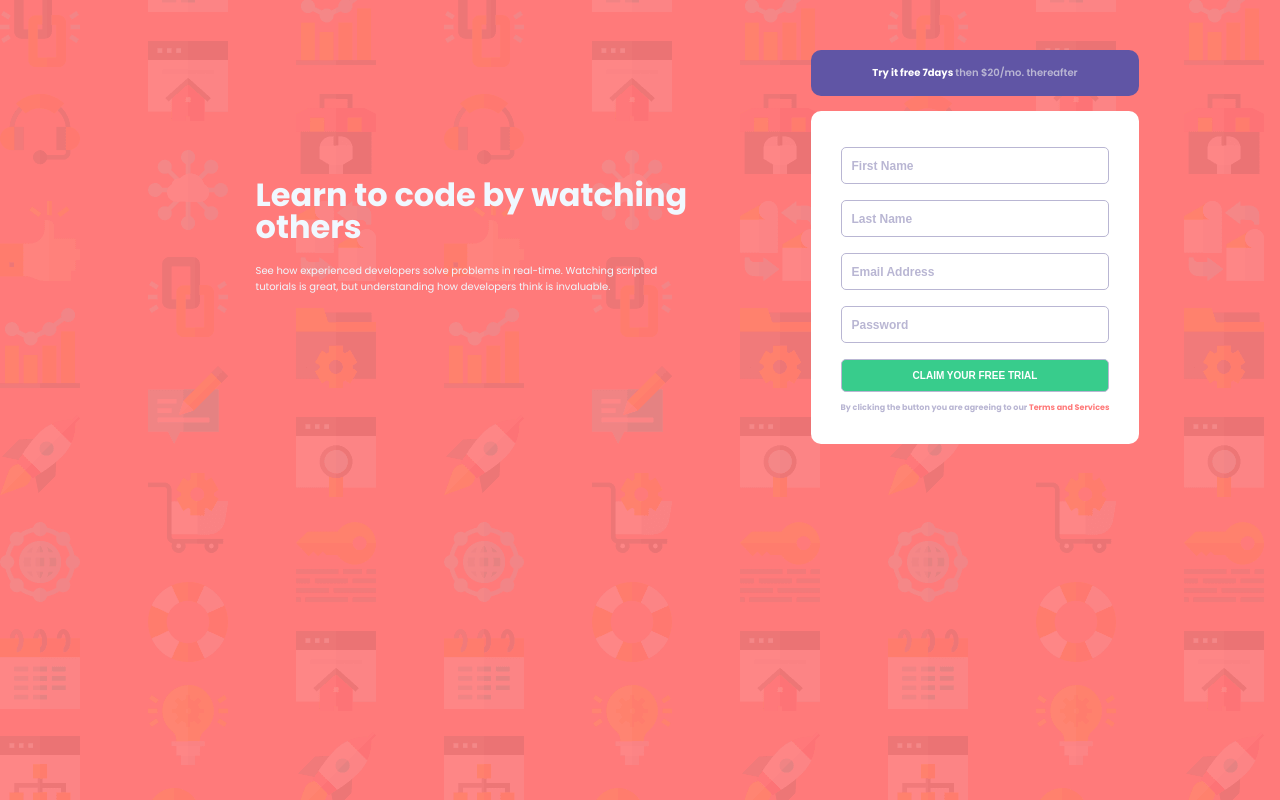
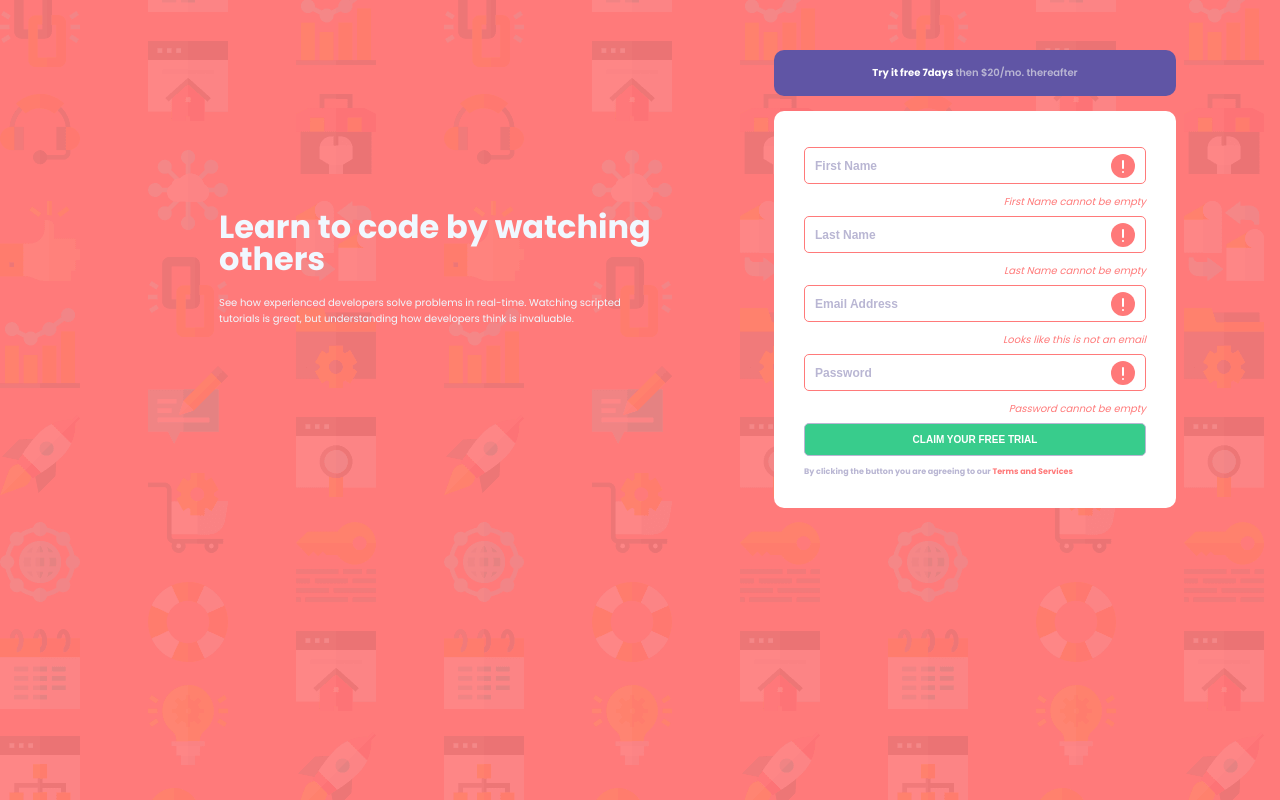
Before and after one commit to Ezeh-Vikki1635/Responsiveness-and-Media-, a plain HTML site: page index.html in a window 1280 px wide. Drawn offline with Linux system fonts and the light colour scheme.

Commit message:
added some codes to the input

```diff
--- a/index.html
+++ b/index.html
@@ -23,21 +23,24 @@
                 <form action="">
                     <div>
                         <label for="First Name"></label>
-                        <input type="text" placeholder="First Name" maxlength="12" minlength="2"  required>
+                        <input type="text" id="fName" placeholder="First Name" maxlength="12" minlength="2"  required>
+                        <i>First Name cannot be empty</i>
                     </div>
                     <div>
                         <label for="Last Name"></label>
-                        <input type="text" placeholder="Last Name" maxlength="12" minlength="2" required>
+                        <input type="text" id="Lname" placeholder="Last Name" maxlength="12" minlength="2" required>
+                        <i>Last Name cannot be empty</i>
                     </div>
                     <div>
                         <label for="email"></label>
                         <input type="email" name="email" id="email" placeholder="Email Address" required>
+                        <i>Looks like this is not an email</i>
                     </div>
                     <div>
                         <label for="password"></label>
                         <input type="password" name="password" id="password" placeholder="Password"
-                         title=""
                         required>
+                        <i>Password cannot be empty</i>
                     </div>
                     <div>
                         <input type="submit" value="CLAIM YOUR FREE TRIAL">
@@ -51,5 +54,8 @@
             </div>
         </div>
     </main>
+    <script>
+
+    </script>
 </body>
 </html>
--- a/style.css
+++ b/style.css
@@ -72,6 +72,24 @@ input:focus {
     border: 2px solid hsl(249, 10%, 26%);
 
 }
+input:required:invalid{
+    outline: none;
+    border: none;
+    border: 1px solid hsl(0, 100%, 74%);
+    background-image: url(icon-error.svg);
+    background-repeat: no-repeat;
+    background-position: right;
+    background-origin: content-box;
+}
+input:invalid+i{
+    display: inline;
+    color: hsl(0, 100%, 74%);
+    float: right;
+    font-size: 10px;
+}
+i{
+    display: none;
+}
 
 input[type=submit] {
     background-color: hsl(154, 59%, 51%);
```
